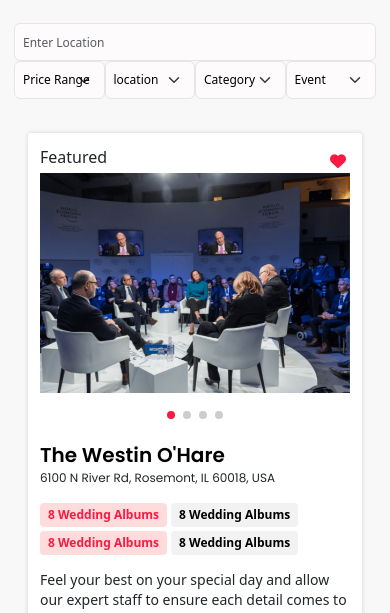
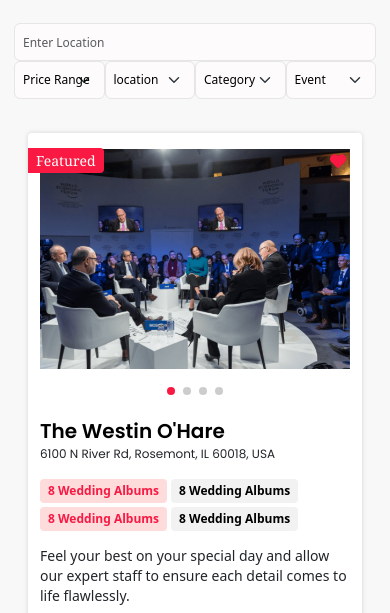
Before and after one commit to Awais-Rao/event-search-cards, a plain HTML site: page index.html in a window 390 px wide. Shown: the part 161-774 px from the top of the page. Drawn offline with nearby package versions, Linux system fonts and the light colour scheme.

Commit message:
Update style.css

```diff
--- a/style.css
+++ b/style.css
@@ -126,7 +126,7 @@
   box-shadow: 0 0 8px 0 rgba(0, 0, 0, .4);
 }
 
-.card__featu#f91942 {
+.card__featured {
   position: absolute;
   left: 0;
   top: 15px;
@@ -331,7 +331,7 @@
   .section {
     padding: 2rem 1.5rem;
   }
-  .card__featu#f91942{
+  .card__featured{
     font-size: 12px;
   }
   .card__btn{
@@ -344,7 +344,7 @@
   .section {
     padding: 2rem 3rem;
   }
-  .card__featu#f91942{
+  .card__featured{
     font-size: 14px;
   }
   .card__btn{
```
